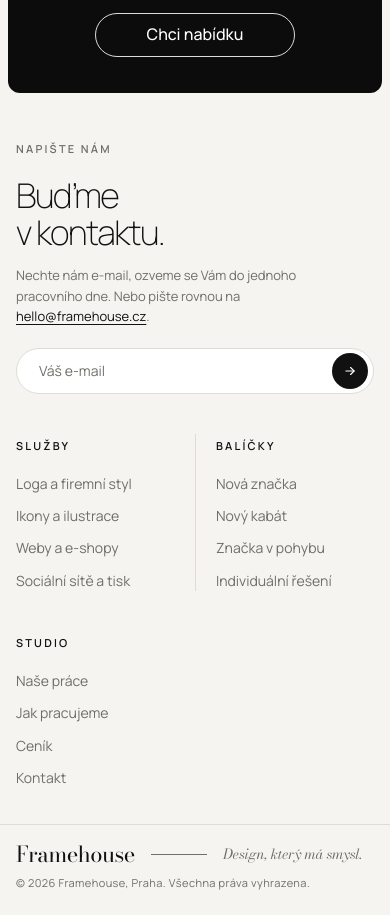
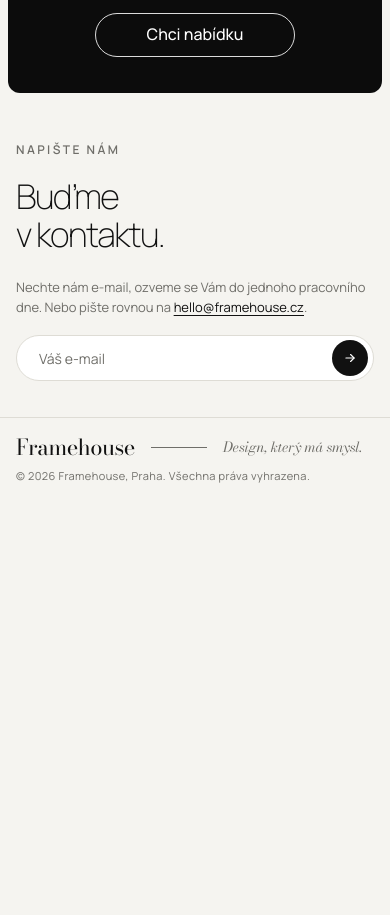
Before and after one commit to levafedorov/framehouse, a Next.js app: page /sluzby/icons in a window 390 px wide. Shown: the part 2741-3656 px from the top of the page. After the commit the page ends 3249 px from the top, so only its background shows below. Built offline with nearby package versions, Linux system fonts and the light colour scheme.

Commit message:
Drop the Jak pracujeme page, slim the footer to the form
- Remove /jak-pracujeme, its About section and the menu links to it
- Footer keeps only the contact form and the wordmark line;
  the link columns repeated the homepage and the header

```diff
--- a/src/app/jak-pracujeme/page.module.css
+++ /dev/null
@@ -1,42 +0,0 @@
-.intro {
-  padding-bottom: 0;
-}
-
-.card {
-  display: flex;
-  flex-direction: column;
-  gap: 14px;
-  min-height: 260px;
-  padding: 32px 32px 36px;
-  border-radius: var(--radius);
-  background: var(--tile-olive);
-  color: #f3f1ea;
-  justify-content: flex-end;
-}
-
-.eyebrow {
-  opacity: 0.85;
-}
-
-.title {
-  font-size: 46px;
-  line-height: 1.15;
-  max-width: 18ch;
-}
-
-@media (max-width: 900px) {
-  .title {
-    font-size: 38px;
-  }
-}
-
-@media (max-width: 600px) {
-  .card {
-    min-height: 220px;
-    padding: 22px 20px 24px;
-  }
-
-  .title {
-    font-size: 32px;
-  }
-}
--- a/src/app/page.tsx
+++ b/src/app/page.tsx
@@ -7,7 +7,7 @@ import Work from "@/components/Work";
 
 /**
  * hero → proof (work) → services with prices → bundles → contact,
- * as planned in issue #21. "How we work" lives on its own page: /jak-pracujeme.
+ * as planned in issue #21.
  */
 export default function Home() {
   return (
--- a/src/components/About.module.css
+++ /dev/null
@@ -1,37 +0,0 @@
-.section {
-  padding-top: 16px;
-  padding-bottom: 26px;
-  scroll-margin-top: 80px;
-}
-
-.grid {
-  display: grid;
-  grid-template-columns: repeat(3, minmax(0, 1fr));
-  gap: var(--gap);
-}
-
-.card {
-  background: var(--card);
-  border-radius: var(--radius);
-  padding: 22px 24px 26px;
-  display: flex;
-  flex-direction: column;
-  gap: 12px;
-}
-
-.title {
-  font-size: 13px;
-  font-weight: 600;
-}
-
-.text {
-  font-size: 14px;
-  line-height: 1.55;
-  max-width: 44ch;
-}
-
-@media (max-width: 900px) {
-  .grid {
-    grid-template-columns: 1fr;
-  }
-}
--- a/src/components/Footer.module.css
+++ b/src/components/Footer.module.css
@@ -5,31 +5,16 @@
 
 .top {
   display: grid;
-  grid-template-columns: minmax(0, 1.55fr) repeat(3, minmax(0, 1fr));
-  padding: 28px 30px 44px;
-}
-
-.contact {
-  display: flex;
-  flex-direction: column;
-  align-items: flex-start;
-  padding-right: 32px;
-}
-
-.col {
-  padding: 4px 24px 0 32px;
-  border-left: 1px solid var(--line);
+  grid-template-columns: minmax(0, 1fr) minmax(0, 1fr);
+  align-items: end;
+  gap: 40px;
+  padding: 40px 30px 48px;
 }
 
 .label {
-  font-size: 11px;
   font-weight: 600;
   margin-bottom: 20px;
   color: var(--muted);
-}
-
-.col .label {
-  color: var(--fg);
 }
 
 .title {
@@ -39,34 +24,24 @@
   letter-spacing: -0.045em;
 }
 
+.contact {
+  display: flex;
+  flex-direction: column;
+  align-items: flex-start;
+}
+
 .hint {
-  margin: 14px 0 22px;
+  margin-bottom: 18px;
   font-size: 13px;
   line-height: 1.55;
   color: var(--muted);
-  max-width: 42ch;
+  max-width: 46ch;
 }
 
 .mail {
   color: var(--fg);
   text-decoration: underline;
   text-underline-offset: 3px;
-}
-
-.links {
-  display: flex;
-  flex-direction: column;
-  gap: 12px;
-}
-
-.link {
-  font-size: 14px;
-  color: var(--muted);
-  transition: color 0.15s ease;
-}
-
-.link:hover {
-  color: var(--fg);
 }
 
 .bottom {
@@ -103,35 +78,15 @@
 
 @media (max-width: 900px) {
   .top {
-    grid-template-columns: repeat(3, minmax(0, 1fr));
-    row-gap: 40px;
+    grid-template-columns: 1fr;
+    gap: 24px;
     padding: 36px 20px 40px;
-  }
-
-  .contact {
-    grid-column: 1 / -1;
-    padding-right: 0;
-  }
-
-  .col:nth-child(2) {
-    padding-left: 0;
-    border-left: 0;
   }
 }
 
 @media (max-width: 600px) {
   .top {
-    grid-template-columns: repeat(2, minmax(0, 1fr));
     padding: 32px 16px 36px;
-  }
-
-  .col {
-    padding-left: 20px;
-  }
-
-  .col:nth-child(4) {
-    padding-left: 0;
-    border-left: 0;
   }
 
   .bottom {
--- a/src/components/Footer.tsx
+++ b/src/components/Footer.tsx
@@ -1,18 +1,19 @@
-import Link from "next/link";
 import ContactForm from "./ContactForm";
-import { footerColumns, site } from "@/data/site";
+import { site } from "@/data/site";
 import styles from "./Footer.module.css";
 
 export default function Footer() {
   return (
     <footer className={styles.footer} id="contact">
       <div className={styles.top}>
-        <div className={styles.contact}>
+        <div>
           <p className={`eyebrow ${styles.label}`}>Napište nám</p>
           <h2 className={styles.title}>
             Buďme
             <br />v kontaktu.
           </h2>
+        </div>
+        <div className={styles.contact}>
           <p className={styles.hint}>
             Nechte nám e-mail, ozveme se Vám do jednoho pracovního dne. Nebo
             pište rovnou na{" "}
@@ -23,22 +24,6 @@ export default function Footer() {
           </p>
           <ContactForm />
         </div>
-
-        {footerColumns.map((col) => (
-          <div key={col.title} className={styles.col}>
-            <p className={`eyebrow ${styles.label}`}>{col.title}</p>
-            <ul className={styles.links}>
-              {col.links.map((l) => (
-                <li key={l.label}>
-                  <Link href={l.href} className={styles.link}>
-                    {l.label}
-                  </Link>
-                </li>
-              ))}
-            </ul>
-          </div>
-        ))}
-        {/* "Sledujte nás" comes back once site.social has real profiles */}
       </div>
 
       <div className={styles.bottom}>
--- a/src/data/services.ts
+++ b/src/data/services.ts
@@ -60,7 +60,7 @@ export const defaultSteps: [Step, Step, Step, Step] = [
   { title: "Předání", text: "Finální soubory a licence." },
 ];
 
-/** The lines every service page repeats (see About) */
+/** The lines every service page repeats */
 export const serviceTerms = {
   payment: "Fixní cena, nebo platba za iteraci — vyberete si.",
   licence:
--- a/src/data/site.ts
+++ b/src/data/site.ts
@@ -24,36 +24,5 @@ export const nav = [
   { label: "Práce", href: "/#work" },
   { label: "Služby", href: "/#services" },
   { label: "Balíčky", href: "/#bundles" },
-  { label: "Jak pracujeme", href: "/jak-pracujeme" },
   { label: "Kontakt", href: "/#contact" },
 ];
-
-export const footerColumns = [
-  {
-    title: "Služby",
-    links: [
-      { label: "Loga a firemní styl", href: "/sluzby/logo" },
-      { label: "Ikony a ilustrace", href: "/sluzby/icons" },
-      { label: "Weby a e-shopy", href: "/sluzby/web" },
-      { label: "Sociální sítě a tisk", href: "/sluzby/social" },
-    ],
-  },
-  {
-    title: "Balíčky",
-    links: [
-      { label: "Nová značka", href: "/#bundles" },
-      { label: "Nový kabát", href: "/#bundles" },
-      { label: "Značka v pohybu", href: "/#bundles" },
-      { label: "Individuální řešení", href: "/#contact" },
-    ],
-  },
-  {
-    title: "Studio",
-    links: [
-      { label: "Naše práce", href: "/#work" },
-      { label: "Jak pracujeme", href: "/jak-pracujeme" },
-      { label: "Ceník", href: "/sluzby" },
-      { label: "Kontakt", href: "/#contact" },
-    ],
-  },
-];
```
Also changed, not shown: src/app/jak-pracujeme/page.tsx (deleted, +0 -32 lines), src/components/About.tsx (deleted, +0 -41 lines).
